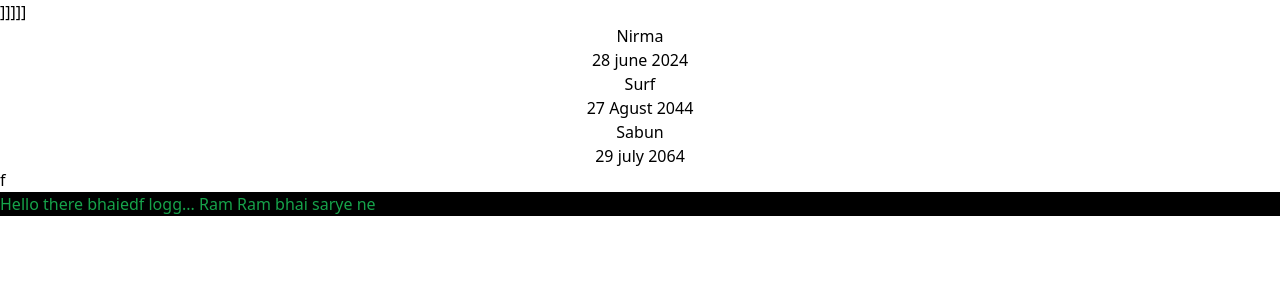
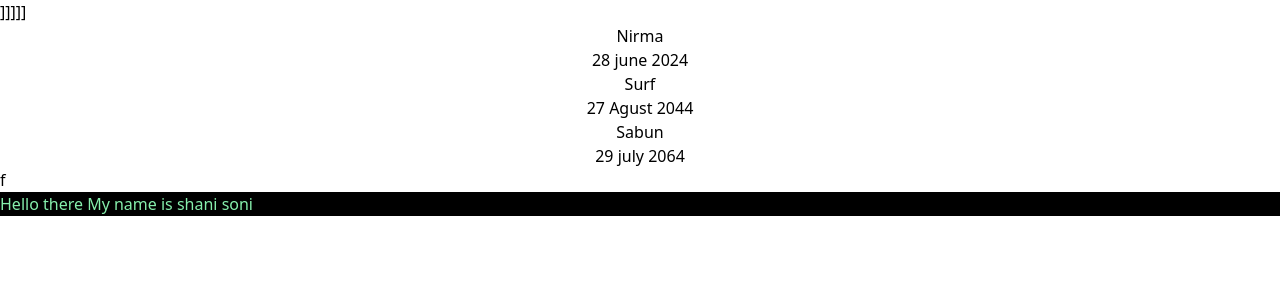
Before and after one commit to Shanisoni/Learning-React, a React (Create React App) app in the folder 01/: page / in a window 1280 px wide. Shown: the top 300 px of the page. Built offline with nearby package versions, Linux system fonts and the light colour scheme.

Commit message:
Commited

```diff
--- a/01/src/App.js
+++ b/01/src/App.js
@@ -12,8 +12,8 @@ function App() {
       <ItemDate date="27" month="Agust" year="2044"></ItemDate>
       <Item name="Sabun"></Item>
       <ItemDate date="29" month="july" year="2064"></ItemDate>f
-      <div className=" bg-black text-green-600  ">
-        Hello there bhaiedf logg... Ram Ram bhai sarye ne
+      <div className=" bg-black text-green-300  ">
+        Hello there My name is shani soni
       </div>
     </div>
   );
```
